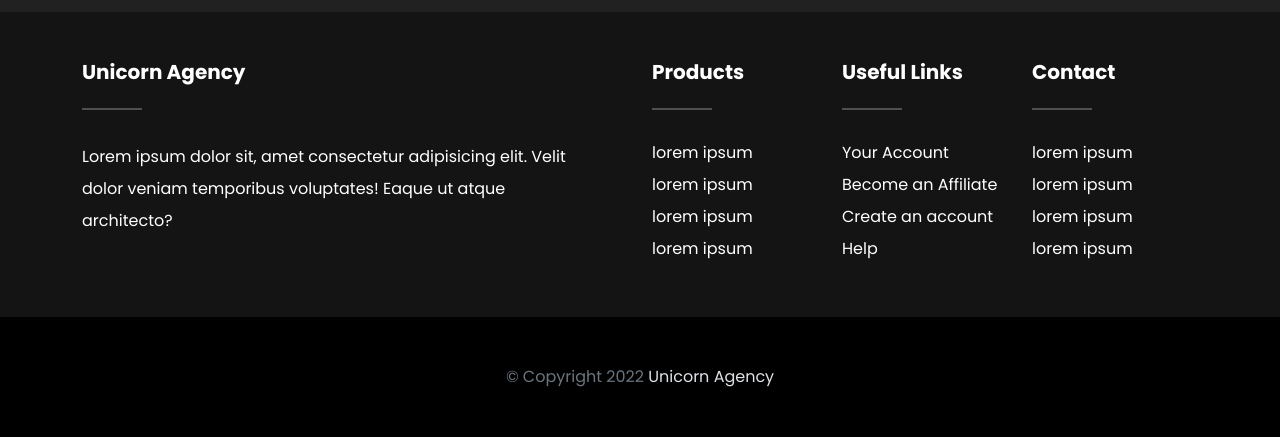
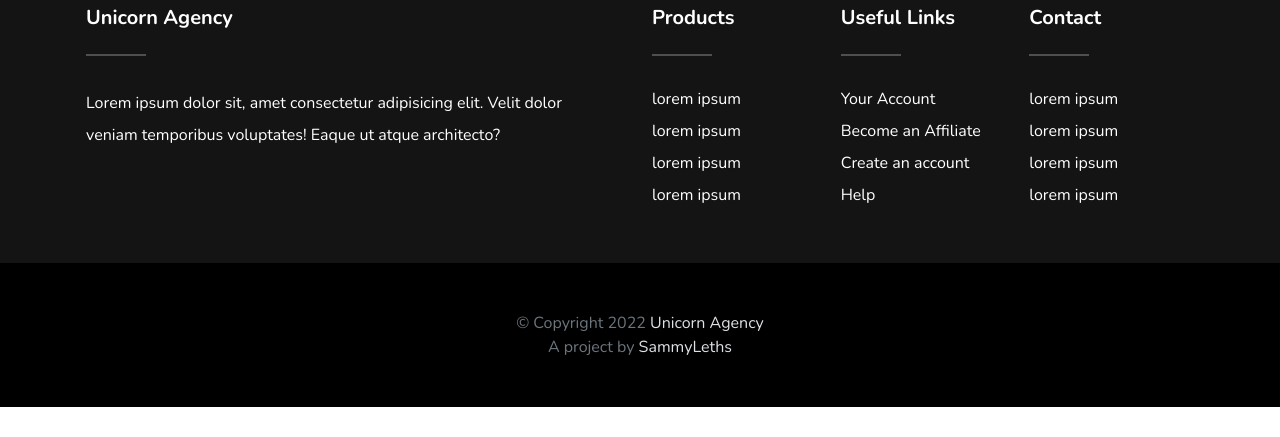
Before and after one commit to SammyLeths/unicorn-agency, a website: page index.html in a window 1280 px wide. Shown: the part 7780-8217 px from the top of the page. After the commit the page ends 8187 px from the top, so only its background shows below. Drawn offline with nearby package versions, Linux system fonts and the light colour scheme.

Commit message:
updated template typography

```diff
--- a/index.html
+++ b/index.html
@@ -5,12 +5,14 @@
   <meta charset="UTF-8">
   <meta http-equiv="X-UA-Compatible" content="IE=edge">
   <meta name="viewport" content="width=device-width, initial-scale=1">
+  <meta property="og:image" content="https://mugshotbot.com/m/dVvCf0eE">
+  <meta property="twitter:card" content="summary_large_image">
   <link rel="shortcut icon" type="image/png" href="images/unicorn-favicon.png" />
   <title>Unicorn Agency</title>
   <link rel="stylesheet" href="assets/css/style.css">
   <link rel="stylesheet" href="assets/css/fontawesome.css">
   <link rel="stylesheet" href="assets/vendors/css/glightbox.min.css">
-  <link href="https://fonts.googleapis.com/css2?family=Poppins:wght@400;500;600;700;800;900&display=swap"
+  <link href="https://fonts.googleapis.com/css2?family=Nunito:wght@300;400;500;600;700;800;900;1000&display=swap"
     rel="stylesheet">
 </head>
 
@@ -843,7 +845,7 @@
 
     <!-- START THE CONTENT FOR COMPANY INFO -->
 
-    <div class="container mt-5 company-info">
+    <div class="container mt-5 company-info px-3">
       <div class="row text-white justify-content-center mt-3 pb-3">
         <div class="col-12 col-sm-6 col-lg-6 mb-4 mb-sm-4 mb-md-0">
           <h5 class="text-capitalize fw-bold">Unicorn Agency</h5>
@@ -893,7 +895,8 @@
         <div class="row text-center text-white">
           <div class="col-12">
             <div class="footer-bottom__copyright">
-              &copy; Copyright 2022 <a href="#">Unicorn Agency</a>
+              &copy; Copyright 2022 <a href="#">Unicorn Agency</a> <br />
+              A project by <a href="https://www.sammyleths.com" target="_blank">SammyLeths</a>
             </div>
           </div>
         </div>
--- a/scss/_custom.scss
+++ b/scss/_custom.scss
@@ -1,7 +1,5 @@
 // GLOBAL FONT STYLE
-$font-family-sans-serif: "Poppins", system-ui, -apple-system, "Segoe UI", Roboto,
-  "Helvetica Neue", "Noto Sans", "Liberation Sans", Arial, sans-serif,
-  "Apple Color Emoji", "Segoe UI Emoji", "Segoe UI Symbol", "Noto Color Emoji";
+$font-family-sans-serif: "Nunito", sans-serif;
 
 // MY THEME COLORS
 $han-blue-dark: #4864ba;
--- a/scss/components/_typography.scss
+++ b/scss/components/_typography.scss
@@ -63,7 +63,7 @@
   font-family: "Poppins", sans-serif;
 
   &--title {
-    font-size: 1.2rem;
+    font-size: 1.5rem;
     text-transform: capitalize;
     font-weight: 600;
     font-family: "Poppins", sans-serif;
--- a/scss/sections/_footer.scss
+++ b/scss/sections/_footer.scss
@@ -17,13 +17,17 @@
 .contact-box {
   position: relative;
 
+  @include media-breakpoint-up(xl) {
+    justify-content: center;
+  }
+
   &__icon {
-    width: 2rem;
+    width: 2.5rem;
     stroke: $primary;
     padding-top: 0.5rem;
 
     @include media-breakpoint-up(sm) {
-      width: 4rem;
+      width: 3.5rem;
     }
   }
 
@@ -36,7 +40,7 @@
       text-decoration: none;
       font-size: 1rem;
 
-      @include media-breakpoint-up(sm) {
+      @include media-breakpoint-up(lg) {
         font-size: 1.4rem;
       }
     }
```
Also changed, not shown: package.json (+6 -6 lines), assets/css/style.css, 2 other files.
